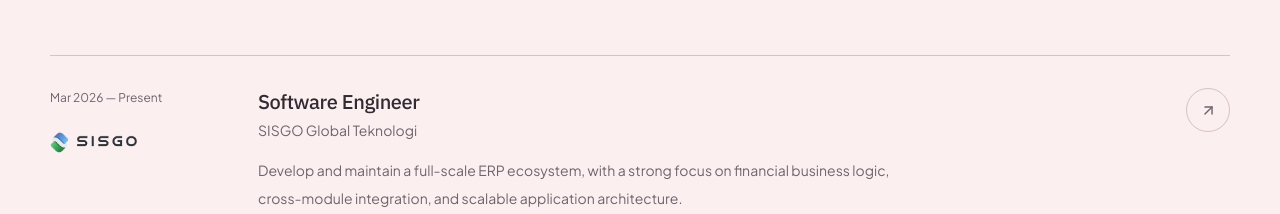
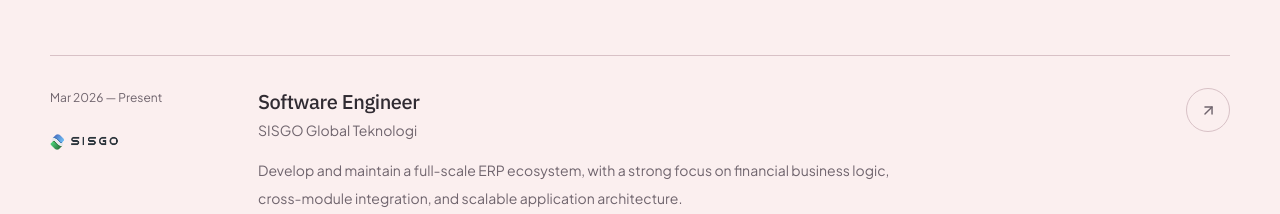
Before and after one commit to mahesayuztar/portfolio, a Next.js app: page / in a window 1280 px wide. Shown: the part 1700-1914 px from the top of the page. Built offline with nearby package versions, Linux system fonts and the light colour scheme.

Commit message:
+ Configure journey logo variants

```diff
--- a/src/app/Main.tsx
+++ b/src/app/Main.tsx
@@ -14,14 +14,6 @@ import { projects } from "@/data/projects";
 import { skillCategories } from "@/data/skills";
 import { contactEmail } from "@/data/social";
 import { ArrowDown, ArrowUpRight, GraduationCap, MoveUpRight } from "lucide-react";
-
-const journeyVisuals: Record<string, { src: string; alt: string }[]> = {
-  sisgo: [{ src: "/images/home/logo-sisgo_7_11zon.webp", alt: "SISGO logo" }],
-  solveit: [{ src: "/images/home/solve-it_2_11zon.webp", alt: "Solveit.id logo" }],
-  pln: [{ src: "/images/home/pln logo_1_11zon.webp", alt: "PLN Nusantara Power logo" }],
-  uitm: [{ src: "/images/home/UiTM-Logo_4_11zon.webp", alt: "UiTM logo" }],
-  assistant: [{ src: "/images/home/cropped-LOGO-UM_6_11zon.webp", alt: "Universitas Negeri Malang logo" }],
-};
 
 export default function Main() {
   return (
@@ -94,10 +86,13 @@ export default function Main() {
                     <p className="text-xs leading-5 text-muted-ink">{item.period}</p>
                     <div className="mt-4 flex min-h-9 items-center gap-3">
                       {item.id === "teacher" ? (
-                        <GraduationCap size={32} strokeWidth={1.35} className="journey-logo text-accent" aria-label="Teaching" />
-                      ) : journeyVisuals[item.id]?.map((visual) => (
-                        <ResilientImage key={visual.src} src={visual.src} alt={visual.alt} width={96} height={48} className="journey-logo h-9 w-auto max-w-[5.75rem] object-contain object-left" />
-                      ))}
+                        <GraduationCap size={32} strokeWidth={1.35} className="journey-logo-fallback text-accent" aria-label="Teaching" />
+                      ) : item.image && item.imageAlt ? (
+                        <div className="relative h-9" style={{ width: item.imageSize ?? 92 }}>
+                          <ResilientImage src={item.image} alt={item.imageAlt} fill sizes={`${item.imageSize ?? 92}px`} className="journey-logo-light object-contain object-left" />
+                          <ResilientImage src={item.imageBw ?? item.image} alt="" fill sizes={`${item.imageSize ?? 92}px`} aria-hidden className={`journey-logo-dark object-contain object-left ${item.imageBw ? "" : "journey-logo-fallback"}`} />
+                        </div>
+                      ) : null}
                     </div>
                   </div>
                   <div className="col-span-2 md:col-span-1">
--- a/src/app/globals.css
+++ b/src/app/globals.css
@@ -57,7 +57,19 @@
   --touch-feedback: rgb(184 163 199 / 34%);
 }
 
-:root[data-theme="dark"] .journey-logo {
+:root .journey-logo-dark {
+  display: none;
+}
+
+:root[data-theme="dark"] .journey-logo-light {
+  display: none;
+}
+
+:root[data-theme="dark"] .journey-logo-dark {
+  display: block;
+}
+
+:root[data-theme="dark"] .journey-logo-fallback {
   filter: brightness(0) invert(1);
 }
 
--- a/src/data/journey.ts
+++ b/src/data/journey.ts
@@ -3,6 +3,9 @@ import type { JourneyItem } from "@/types/content";
 export const journey: JourneyItem[] = [
   {
   id: "sisgo",
+  image: "/images/home/logo-sisgo_7_11zon.webp",
+  imageAlt: "SISGO logo",
+  imageSize: 72,
   period: "Mar 2026 — Present",
   title: "Software Engineer",
   organization: "SISGO Global Teknologi",
@@ -24,6 +27,9 @@ export const journey: JourneyItem[] = [
 },
   {
     id: "solveit",
+    image: "/images/home/solve-it_2_11zon.webp",
+    imageAlt: "Solveit.id logo",
+    imageSize: 88,
     period: "Jul 2025 — Feb 2026",
     title: "Backend Programmer",
     organization: "Solveit.id",
@@ -44,6 +50,9 @@ export const journey: JourneyItem[] = [
   },
   {
     id: "pln",
+    image: "/images/home/pln logo_1_11zon.webp",
+    imageAlt: "PLN Nusantara Power logo",
+    imageSize: 96,
     period: "Mar — Jun 2025",
     title: "IT Intern",
     organization: "PLN Nusantara Power UP Brantas",
@@ -54,6 +63,10 @@ export const journey: JourneyItem[] = [
   },
   {
     id: "uitm",
+    image: "/images/home/UiTM-Logo_4_11zon.webp",
+    imageBw: "/images/home/uitm-bw.webp",
+    imageAlt: "UiTM logo",
+    imageSize: 72,
     period: "Aug — Sep 2024",
     title: "Robotic Delegate & Team Lead",
     organization: "2nd Global Project Based Learning, UiTM Penang",
@@ -64,6 +77,10 @@ export const journey: JourneyItem[] = [
   },
   {
     id: "assistant",
+    image: "/images/home/cropped-LOGO-UM_6_11zon.webp",
+    imageBw: "/images/home/Logo-UM-bw.webp",
+    imageAlt: "Universitas Negeri Malang logo",
+    imageSize: 58,
     period: "Jan — Jun 2023",
     title: "Teaching Assistant",
     organization: "Algorithms & Programming, Universitas Negeri Malang",
--- a/src/types/content.ts
+++ b/src/types/content.ts
@@ -20,6 +20,10 @@ export interface ProjectMockup {
 
 export interface JourneyItem {
   id: string;
+  image?: string;
+  imageBw?: string;
+  imageAlt?: string;
+  imageSize?: number;
   period: string;
   title: string;
   organization: string;
```
Also changed, not shown: public/images/home/Logo-UM-bw.webp (added), public/images/home/uitm-bw.webp (added).
